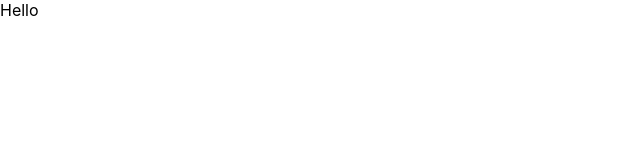
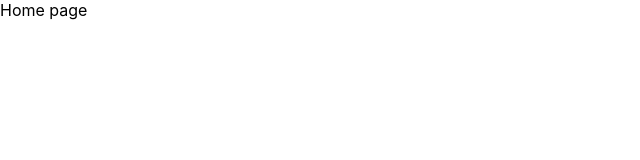
Before and after one commit to Safro94/knab, a React (Create React App) app in the folder client/: page / in a window 1280 px wide. Shown: the top 160 px of the page, without its empty margins (0-640 px from the left). Built offline with nearby package versions, Linux system fonts and the light colour scheme.

Commit message:
add routing

```diff
--- a/client/config-overrides.js
+++ b/client/config-overrides.js
@@ -5,6 +5,7 @@ module.exports = function override(config) {
 		alias: {
 			...config.alias,
 			components: path.resolve(__dirname, 'src/components'),
+			constants: path.resolve(__dirname, 'src/constants'),
 			hooks: path.resolve(__dirname, 'src/hooks'),
 			pages: path.resolve(__dirname, 'src/pages'),
 			services: path.resolve(__dirname, 'src/services'),
--- a/client/package.json
+++ b/client/package.json
@@ -10,8 +10,13 @@
     "@types/node": "^12.20.0",
     "@types/react": "^17.0.2",
     "@types/react-dom": "^17.0.1",
+    "autoprefixer": "^10.2.4",
+    "axios": "^0.21.1",
+    "identity-obj-proxy": "^3.0.0",
     "react": "^17.0.1",
     "react-dom": "^17.0.1",
+    "react-error-boundary": "^3.1.0",
+    "react-router-dom": "^5.2.0",
     "react-scripts": "4.0.2",
     "typescript": "^4.1.5",
     "web-vitals": "^1.1.0"
@@ -41,6 +46,7 @@
     ]
   },
   "devDependencies": {
+    "@types/react-router-dom": "^5.1.7",
     "react-app-rewired": "^2.1.8",
     "sass": "^1.32.7"
   }
--- a/client/src/components/app/index.tsx
+++ b/client/src/components/app/index.tsx
@@ -1,10 +1,20 @@
 import { FC } from 'react';
+import { Route, Switch } from 'react-router-dom';
+
+import Home from 'pages/home'
+
+import { HOME } from 'constants/routes';
+
 import './index.scss';
 
 const App: FC = () => {
   return (
     <div className="app">
-      Hello
+      <Switch>
+        <Route exact path={HOME} component={Home} />
+
+        {/* <Route component={NotFound} /> */}
+      </Switch>
     </div>
   );
 }
--- /dev/null
+++ b/client/src/constants/routes.ts
@@ -0,0 +1 @@
+export const HOME: string = '/';
--- a/client/src/index.tsx
+++ b/client/src/index.tsx
@@ -1,5 +1,6 @@
 import { StrictMode } from 'react';
 import ReactDOM from 'react-dom';
+import { BrowserRouter as Router } from 'react-router-dom';
 
 import App from 'components/app';
 
@@ -7,7 +8,9 @@ import './index.scss';
 
 ReactDOM.render(
   <StrictMode>
-    <App />
+    <Router>
+      <App />
+    </Router>
   </StrictMode>,
   document.getElementById('root')
 );
--- /dev/null
+++ b/client/src/pages/home/index.tsx
@@ -0,0 +1,11 @@
+import { FC } from 'react'
+
+const Home: FC = () => {
+  return (
+    <div>
+      Home page
+    </div>
+  )
+}
+
+export default Home
--- a/client/tsconfig.paths.json
+++ b/client/tsconfig.paths.json
@@ -3,6 +3,7 @@
     "baseUrl": ".",
     "paths": {
       "components/*": ["./src/components/*"],
+      "constants/*": ["./src/constants/*"],
       "hooks/*": ["./src/hooks/*"],
       "pages/*": ["./src/pages/*"],
       "services/*": ["./src/services/*"],
```
Also changed, not shown: 2 other files (tests, documents, lock files or other folders).
